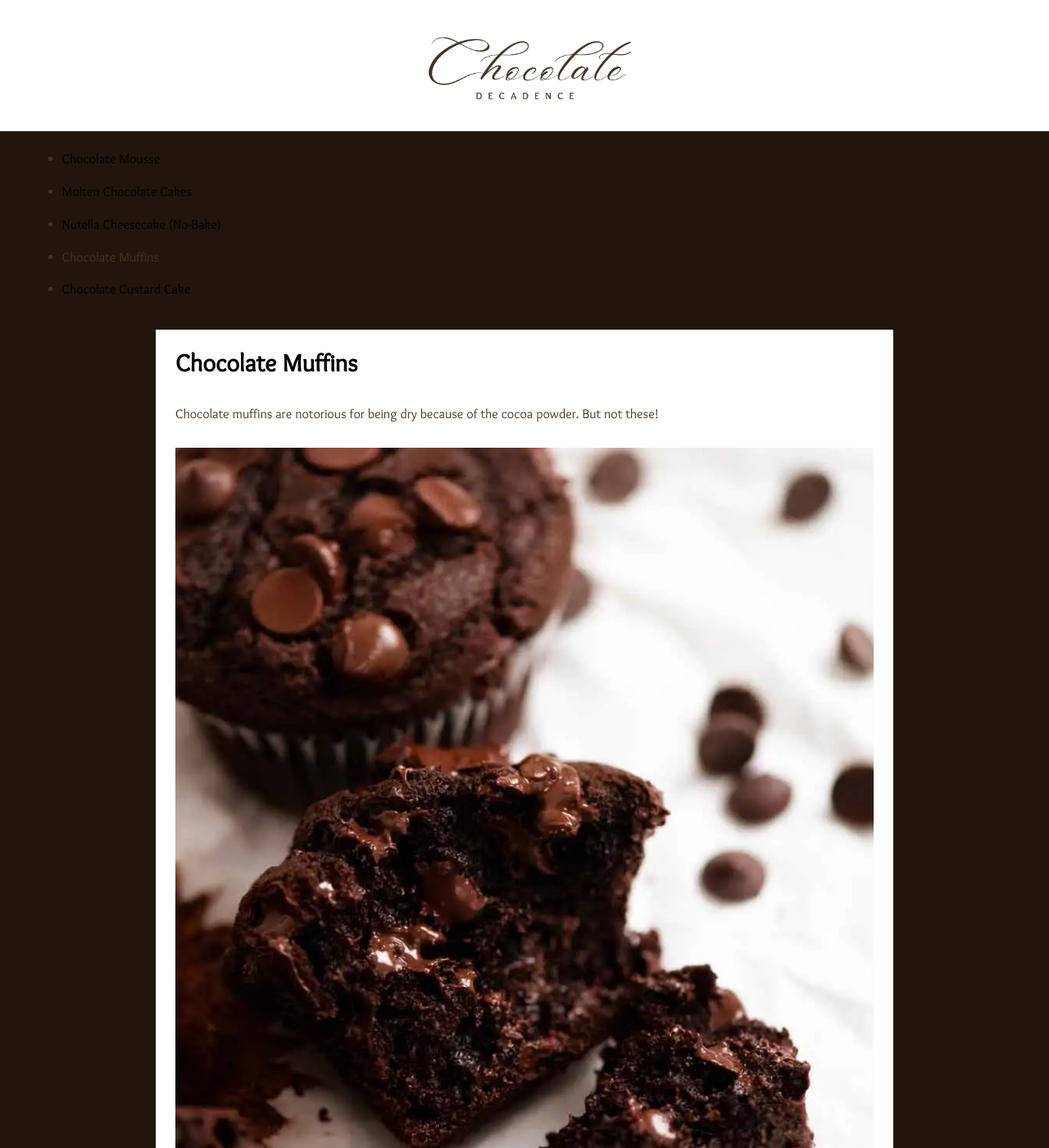
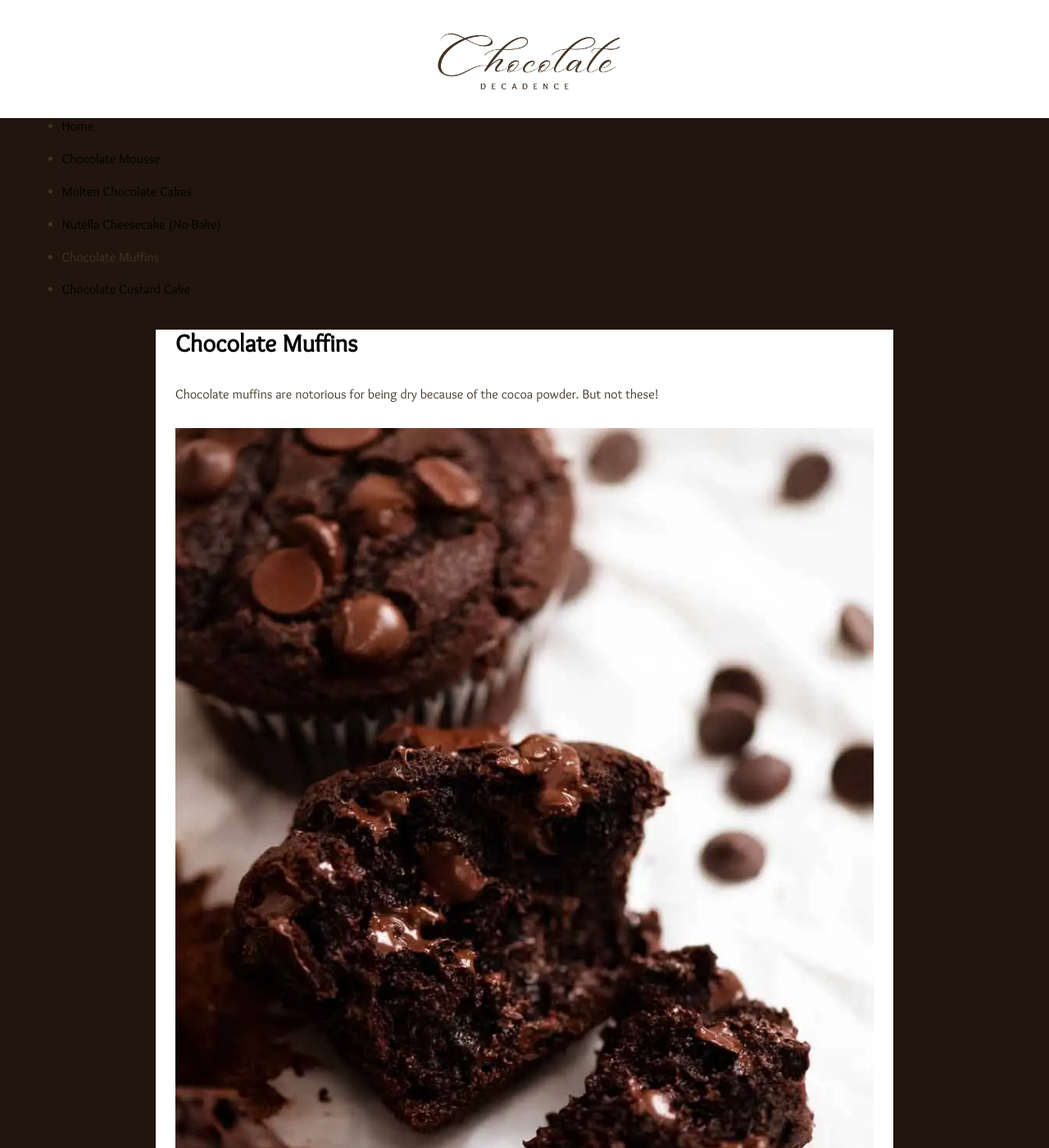
Before and after one commit to nicoleanncarter/recipes, a Jekyll site: the page built from _recipes/recipe2.md, in a window 1280 px wide and 1400 px high. Shown: the whole window at 82% size. Built offline with Jekyll 4.4.1, drawn with Linux system fonts in a browser that asks for light colours.

Commit message:
Update recipes.css

```diff
--- a/styles/recipes.css
+++ b/styles/recipes.css
@@ -27,10 +27,13 @@ main {
   width: 90%;
   max-width: 900px;
   padding: 1.5em;
+  padding-top: 0;
+  padding-bottom: 0;
   margin: auto;
   margin-bottom: 0em;
   background-color: white;
   font-family: 'Sukar';
+  overflow: auto;
 }
 
 body {
@@ -47,7 +50,7 @@ header {
   background-size: contain;
   background-repeat: no-repeat;
   background-position: center;
-  height: 10em;
+  height: 9em;
 }
 
 header .branding h1 {
@@ -130,7 +133,7 @@ footer {
   text-align: center;
   font-size: 15px;
   bottom: 0;
-  height: 5em;
+  height: 3em;
   width: 100%;
   background-color: white;
   margin-top: -30px;
@@ -148,7 +151,6 @@ nav {
   max-width: 900px;
   padding: 1.5em;
   margin: auto;
-  align-content: center;
   margin-bottom: 0em;
   background-color: white;
   font-family: 'Sukar';
@@ -157,3 +159,13 @@ nav {
 .post-content ol {
 padding: 2em;
 }
+
+.home {
+  width: 50%;
+  float: right;
+  margin: 2em auto;
+}
+
+.home img {
+  width:100%;
+  }
```
